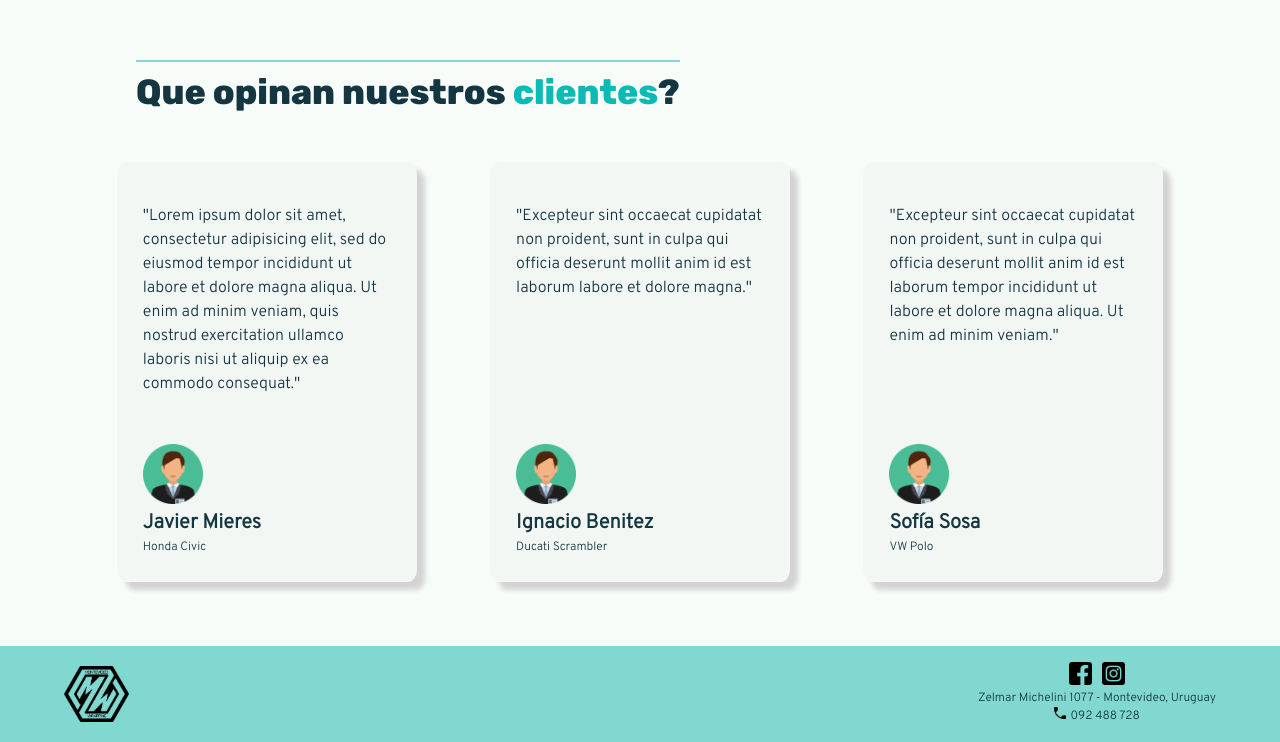
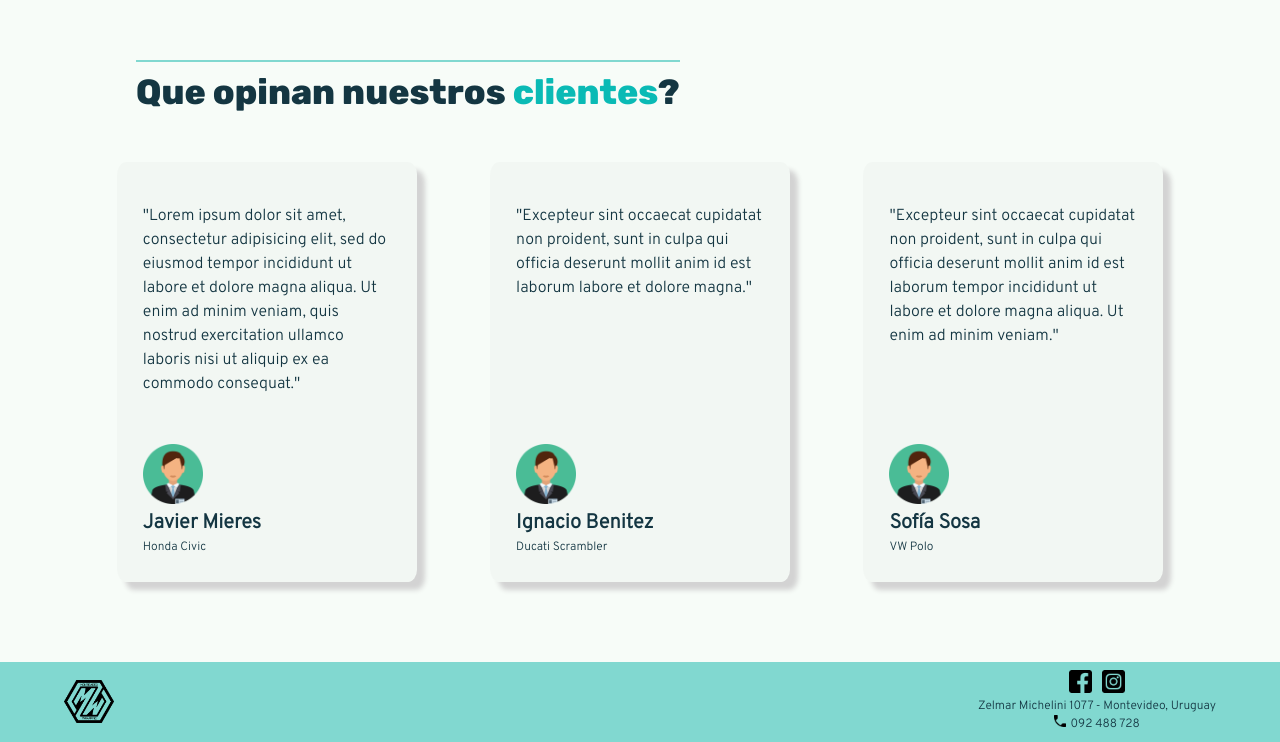
Before and after one commit to guilleVF/mvdWrapping, a plain HTML site: page index.html in a window 1280 px wide. Shown: the part 1887-2629 px from the top of the page. Drawn offline with Linux system fonts and the light colour scheme.

Commit message:
Cambio tamaño de footer

```diff
--- a/css/mediaqueries.css
+++ b/css/mediaqueries.css
@@ -1,12 +1,7 @@
 
-/*:root {
-	--color-text: #143642;
-	--color-primary: #81D8D0;
-	--color-primary-strong: #0abab5;
-	--color-accent: #3F6C51;
-	--color-background: #f7fcf8;
-}
-*/
+				/*---------------------------
+				       BREAKPOINT 768px
+				-----------------------------*/
 
 @media screen and (min-width: 768px) {
 
@@ -169,8 +164,9 @@
 
 
 
-
-
+				/*---------------------------
+				       BREAKPOINT 1280px
+				-----------------------------*/
 
 @media screen and (min-width: 1280px) {
 
@@ -284,9 +280,9 @@ header {
 	font-size: 1.2rem;
 }
 
-footer {
+/*footer {
 	height: 12vh;
-}
+}*/
 
 
 /*----------------------
```
Also changed, not shown: css/style.css (+0 -9 lines).
